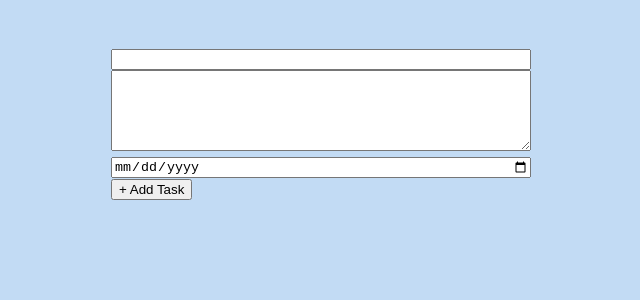
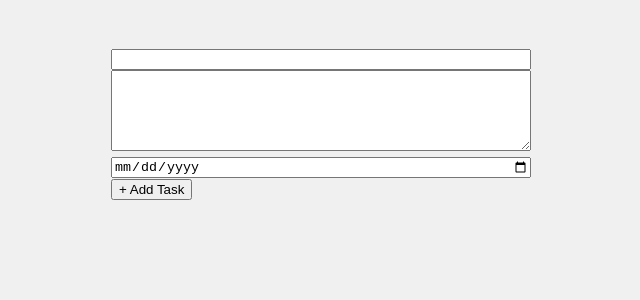
Before and after one commit to jmacaluso711/task-management, a React (Create React App) app: page / in a window 1280 px wide. Shown: the top 300 px of the page, without its empty margins (319-959 px from the left). Built offline with nearby package versions, Linux system fonts and the light colour scheme.

Commit message:
added some general wireframe

```diff
--- a/src/components/Task.js
+++ b/src/components/Task.js
@@ -74,13 +74,13 @@ const TaskItem = styled.li`
   }
 
   button {
-    color: #aa231f;
+    color: gray;
     font-weight: bold;
     font-size: 14px;
     display: block;
     width: 75px;
     border: none;
-    background-color: #ff5c49;
+    background-color: lightgray;
     margin-left: auto;
     cursor: pointer;
   }
--- a/src/index.css
+++ b/src/index.css
@@ -7,7 +7,7 @@ body {
   font-family: -apple-system, BlinkMacSystemFont, "Segoe UI", Roboto, Helvetica, Arial, sans-serif, "Apple Color Emoji", "Segoe UI Emoji", "Segoe UI Symbol";
   margin: 0;
   padding: 3rem;
-  background-color: #c2dbf4;
+  background-color: #f0f0f0;
 }
 
 .app {
```
